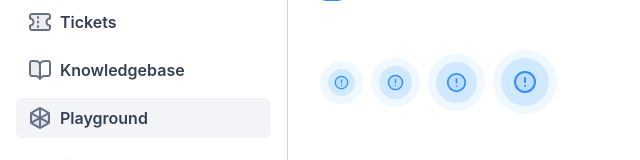
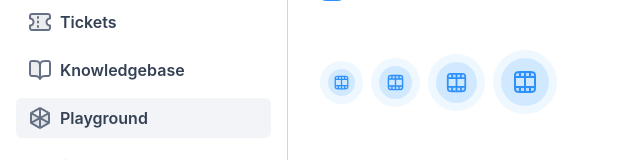
Before and after one commit to lucasprins/viscon-tickets, a React (Create React App) app: page /playground in a window 1280 px wide. Shown: the part 130-290 px from the top of the page, without its empty margins (0-640 px from the left). Built offline with nearby package versions, Linux system fonts and the light colour scheme.

Commit message:
Fix: FeaturedIcon darkmode

```diff
--- a/src/components/FeaturedIcon/FeaturedIcon.tsx
+++ b/src/components/FeaturedIcon/FeaturedIcon.tsx
@@ -41,16 +41,16 @@ export function FeaturedIcon({ size, type, icon }: FeaturedIconProps) {
 
     switch (type) {
         case FeaturedIconType.PRIMARY:
-            featuredIconType = "bg-primary-100 border-primary-50 ";
+            featuredIconType = "bg-primary-100 border-primary-50 dark:border-dark-700 dark:bg-dark-600";
             break;
         case FeaturedIconType.GRAY:
-            featuredIconType = "bg-gray-100 border-gray-50";
+            featuredIconType = "bg-gray-100 border-gray-50 dark:border-dark-700 dark:bg-dark-600";
             break;
         case FeaturedIconType.ERROR:
-            featuredIconType = "bg-error-100 border-error-50";
+            featuredIconType = "bg-error-100 border-error-50 dark:border-dark-700 dark:bg-dark-600";
             break;
         case FeaturedIconType.SUCCESS:
-            featuredIconType = "bg-success-100 border-success-50";
+            featuredIconType = "bg-success-100 border-success-50 dark:border-dark-700 dark:bg-dark-600";
             break;
     };
 
--- a/src/pages/Playground/Playground.tsx
+++ b/src/pages/Playground/Playground.tsx
@@ -16,10 +16,10 @@ export function Playground() {
 					<IconVideo size='24' color='stroke-primary-500 dark:stroke-gray-300' fill='fill-primary-500' />
 				</div>
 				<div className='w-72 flex gap-2 items-center'>
-					<FeaturedIcon type={FeaturedIconType.PRIMARY} size={FeaturedIconSize.SM} icon={<IconAlert size='15' color='stroke-primary-500 dark:stroke-gray-300' fill='fill-primary-500' />} />
-					<FeaturedIcon type={FeaturedIconType.PRIMARY} size={FeaturedIconSize.MD} icon={<IconAlert size='17' color='stroke-primary-500 dark:stroke-gray-300' fill='fill-primary-500' />} />
-					<FeaturedIcon type={FeaturedIconType.PRIMARY} size={FeaturedIconSize.LG} icon={<IconAlert size='21' color='stroke-primary-500 dark:stroke-gray-300' fill='fill-primary-500' />} />
-					<FeaturedIcon type={FeaturedIconType.PRIMARY} size={FeaturedIconSize.XL} icon={<IconAlert size='24' color='stroke-primary-500 dark:stroke-gray-300' fill='fill-primary-500' />} />
+					<FeaturedIcon type={FeaturedIconType.PRIMARY} size={FeaturedIconSize.SM} icon={<IconVideo size='15' color='stroke-primary-500' fill='fill-primary-500' />} />
+					<FeaturedIcon type={FeaturedIconType.PRIMARY} size={FeaturedIconSize.MD} icon={<IconVideo size='17' color='stroke-primary-500' fill='fill-primary-500' />} />
+					<FeaturedIcon type={FeaturedIconType.PRIMARY} size={FeaturedIconSize.LG} icon={<IconVideo size='21' color='stroke-primary-500' fill='fill-primary-500' />} />
+					<FeaturedIcon type={FeaturedIconType.PRIMARY} size={FeaturedIconSize.XL} icon={<IconVideo size='24' color='stroke-primary-500' fill='fill-primary-500' />} />
 				</div>
 			</div>
 		</div>
```
